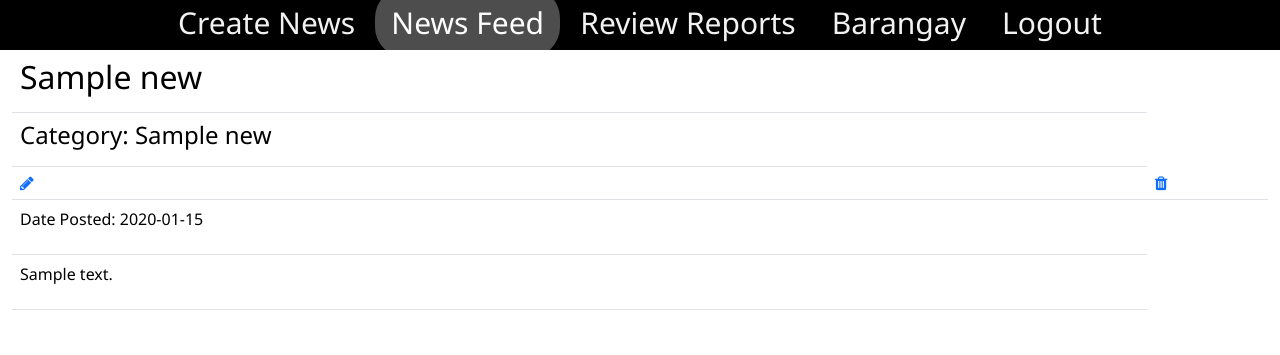
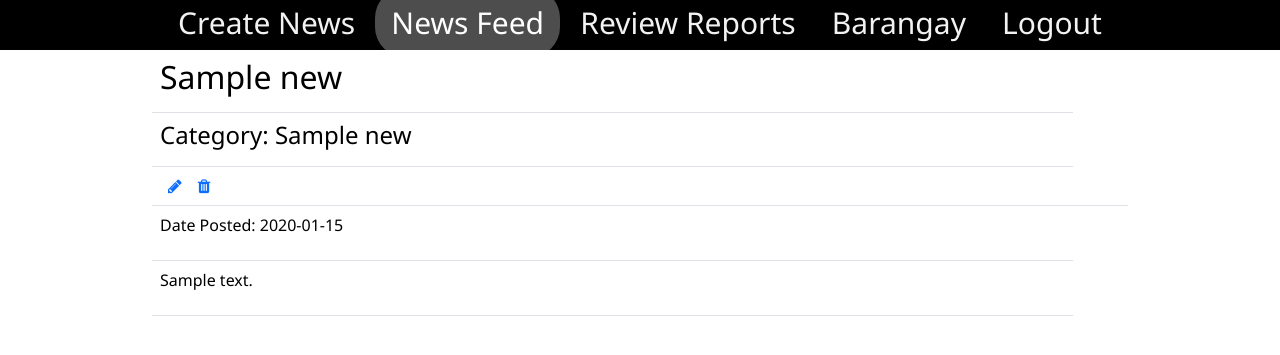
Before and after one commit to Ciezo/php-bmis-fullstack, a PHP site: page /admin/view_newsFeed.php in a window 1280 px wide. Shown: the top 355 px of the page. Run offline with PHP 8.4, Linux system fonts and the light colour scheme; tables that the repository leaves empty hold one stand-in row (values such as "Sample post"); data that the repository does not hold is empty.

Commit message:
Update News Feed look

```diff
--- a/views/admin/view_newsFeed.php
+++ b/views/admin/view_newsFeed.php
@@ -22,6 +22,21 @@ session_start();
         <!-- Bootstrap from https://getbootstrap.com/ -->
         <link href="https://cdn.jsdelivr.net/npm/bootstrap@5.3.0-alpha1/dist/css/bootstrap.min.css" rel="stylesheet" integrity="sha384-GLhlTQ8iRABdZLl6O3oVMWSktQOp6b7In1Zl3/Jr59b6EGGoI1aFkw7cmDA6j6gD" crossorigin="anonymous">
         <link rel="stylesheet" href="https://maxcdn.bootstrapcdn.com/font-awesome/4.7.0/css/font-awesome.min.css">
+        <style>
+            .wrapper{
+                width: 1000px;
+                margin: 0 auto;
+            }
+
+            table tr td {
+                width: fit-content;
+            }
+        </style>
+        <script>
+            $(document).ready(function(){
+                $('[data-toggle="tooltip"]').tooltip();
+            });
+        </script>
     </head>
     <body>
         <!-- Top navbar at admin navbar ONLY -->
@@ -56,10 +71,10 @@ session_start();
                                         echo '</tr>';
                                         echo '<tr>';
                                             echo '<td>';
-                                                echo '<a href="../../api/news/update.php?id='. $row['news_id'] .'" class="mr-3" title="Update News" data-toggle="tooltip"><span class="fa fa-pencil"></span></a>';
+                                                echo '<a href="../../api/news/update.php?id='. $row['news_id'] .'" class="px-2" title="Update News" data-toggle="tooltip"><span class="fa fa-pencil"></span></a>';
+                                                echo '<a href="../../api/news/delete.php?id='. $row['news_id'] .'" class="px-2" title="Delete News" data-toggle="tooltip"><span class="fa fa-trash"></span></a>';
                                             echo '</td>';
                                             echo '<td>';
-                                                echo '<a href="../../api/news/delete.php?id='. $row['news_id'] .'" class="mr-3" title="Delete News" data-toggle="tooltip"><span class="fa fa-trash"></span></a>';
                                             echo '</td>';
                                         echo '</tr>';
                                 echo '</thead>';
```
